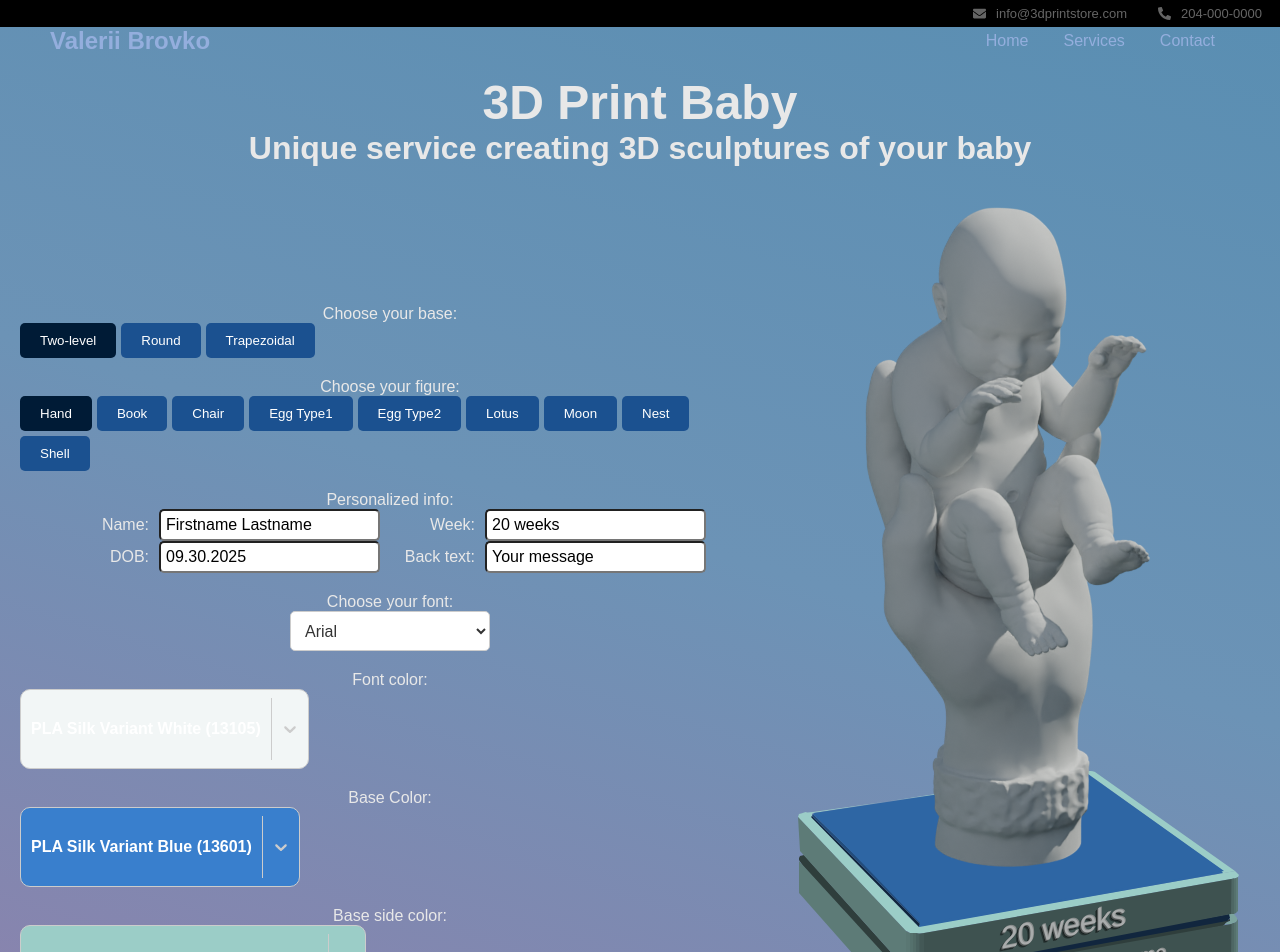
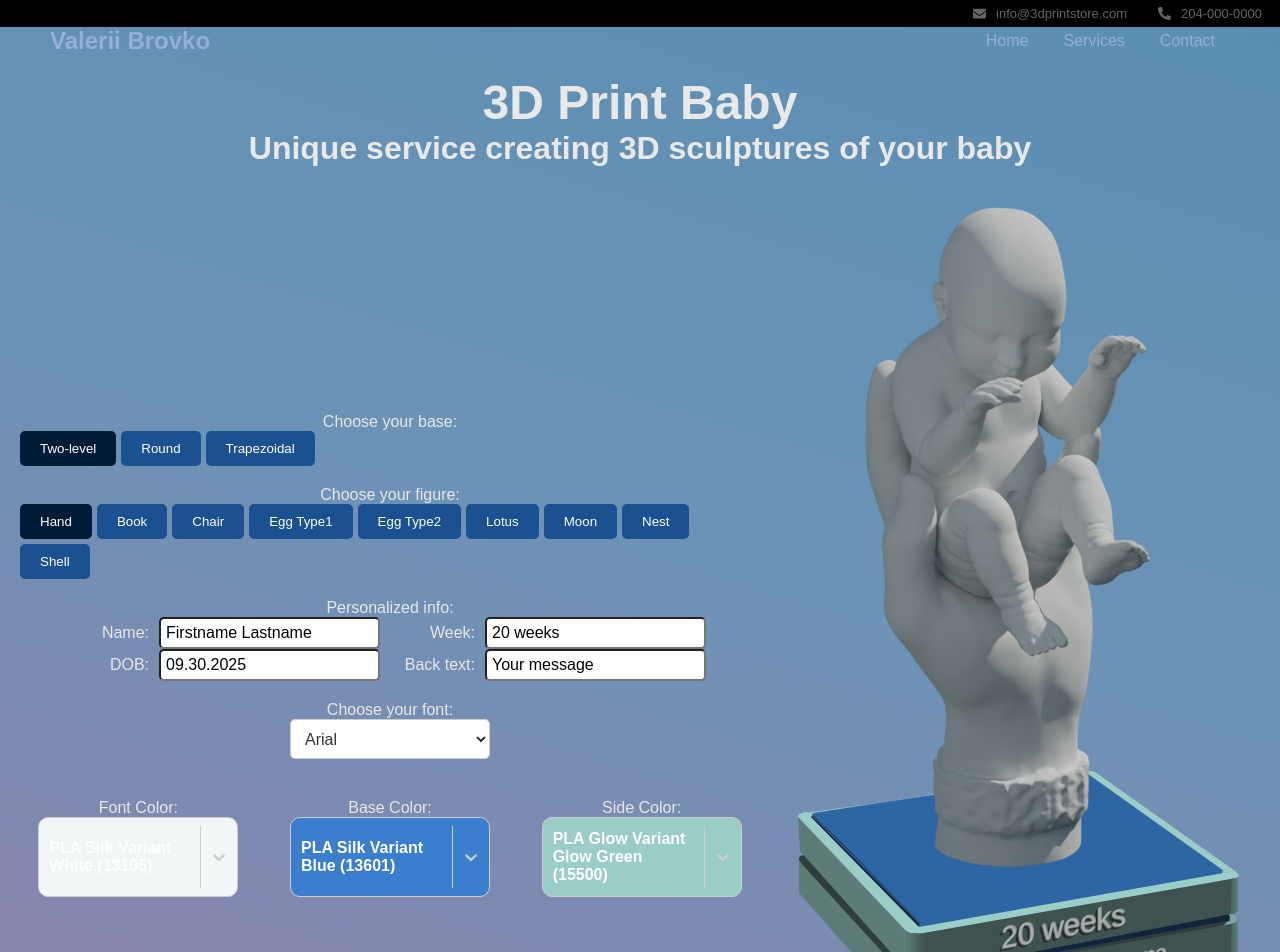
Before and after one commit to lucasliu2019/next_printstore, a Next.js app: page /baby3d in a window 1280 px wide. Shown: the top 952 px of the page. Built offline with nearby package versions, Linux system fonts and the light colour scheme.

Commit message:
button update

```diff
--- a/src/app/baby3d/page.module.css
+++ b/src/app/baby3d/page.module.css
@@ -152,6 +152,24 @@
 
 .color_button:focus {
   outline: 2px solid black; /* Add focus outline for accessibility */
+}
+
+.color_fieldsets {
+  width: 100%;
+  display: flex; /* Use flexbox for horizontal alignment */
+  gap: 15px; /* Add spacing between fieldsets */
+  margin-top: 20px; /* Add spacing above the container */
+}
+
+.fieldset_color {
+  flex: 1; /* Allow fieldsets to grow and take equal space */
+  min-width: 200px; /* Set a minimum width for smaller screens */
+  max-width: 300px; /* Optional: Limit the maximum width of the fieldset */
+  display: flex;
+  align-items: center; /* Vertically center the buttons */
+  justify-content: center; /* Horizontally center the buttons */
+  gap: 5px; /* Add spacing between buttons */
+  border: none;
 }
 
 .fieldset {
--- a/src/app/baby3d/page.tsx
+++ b/src/app/baby3d/page.tsx
@@ -352,12 +352,10 @@ export default function About() {
             </select>
           </fieldset>
 
+{ isSmallScreen && (
+  <>
           <fieldset className={`${styles.fieldset} ${styles.fieldset_fontC}`}>
             <legend className={styles.fieldset_legend}>Font color:</legend>
-            {/* <p className={styles.fieldset_display}>{colors[fontColor].name}</p> */}
-
-            {isSmallScreen ? (/*  */
-              // Render a dropdown selector for small screens
               <Select
                 options={colorOptions}
                 value={colorOptions[fontColor]}
@@ -397,8 +395,101 @@ export default function About() {
                   }),
                 }}
               />
-            ) : (
-              // Render buttons for larger screens
+          </fieldset>
+
+          <fieldset className={`${styles.fieldset} ${styles.fieldset_baseC}`}>
+            <legend className={styles.fieldset_legend}>Base Color:</legend>
+            {/* <p className={styles.fieldset_display}>{colors[baseColor].name}</p> */}
+              <Select
+                options={colorOptions}
+                value={colorOptions[baseColor]}
+                onChange={(selectedOption) => {
+                  if (selectedOption) {
+                    setBaseColor(selectedOption.value);
+                  }
+                }}
+                menuPlacement="top" // Open the dropdown menu upward
+                isSearchable={false} // Disable typing in the dropdown
+                styles={{
+                  option: (provided, state) => ({
+                    ...provided,
+                    backgroundColor: state.data.color,
+                    color: "black",
+                    whiteSpace: "nowrap", // Prevent text wrapping
+                    overflow: "hidden", // Hide overflowing content
+                    textOverflow: "ellipsis", // Add ellipsis for overflowing text
+                  }),
+                  singleValue: (provided, state) => ({
+                    ...provided,
+                    height: "22px", /* Set the height */
+                    backgroundColor: state.data.color,
+                    color: state.data.color,
+                  }),
+                  control: (provided) => ({
+                    ...provided,
+                    height: "40px", /* Set the height */
+                    width: "100%", // Set the width of the dropdown
+                    border: "1px solid #ccc",
+                    borderRadius: "5px",
+                  }),
+                  menu: (provided) => ({
+                    ...provided,
+                    zIndex: 9999, // Ensure the dropdown menu is on top
+                    width: "100%", // Ensure the dropdown menu matches the control width
+                  }),
+                }}
+              />
+          </fieldset>
+
+          <fieldset className={`${styles.fieldset} ${styles.fieldset_sideC}`}>
+            <legend className={styles.fieldset_legend}>Base side color:</legend>
+            {/* <p className={styles.fieldset_display}>{colors[sideColor].name}</p> */}
+              <Select
+                options={colorOptions}
+                value={colorOptions[sideColor]}
+                onChange={(selectedOption) => {
+                  if (selectedOption) {
+                    setSideColor(selectedOption.value);
+                  }
+                }}
+                menuPlacement="top" // Open the dropdown menu upward
+                isSearchable={false} // Disable typing in the dropdown
+                styles={{
+                  option: (provided, state) => ({
+                    ...provided,
+                    backgroundColor: state.data.color,
+                    color: "black",
+                    whiteSpace: "nowrap", // Prevent text wrapping
+                    overflow: "hidden", // Hide overflowing content
+                    textOverflow: "ellipsis", // Add ellipsis for overflowing text
+                  }),
+                  singleValue: (provided, state) => ({
+                    ...provided,
+                    height: "22px", /* Set the height */
+                    backgroundColor: state.data.color,
+                    color: state.data.color,
+                  }),
+                  control: (provided) => ({
+                    ...provided,
+                    height: "40px", /* Set the height */
+                    width: "100%", // Set the width of the dropdown
+                    border: "1px solid #ccc",
+                    borderRadius: "5px",
+                  }),
+                  menu: (provided) => ({
+                    ...provided,
+                    zIndex: 9999, // Ensure the dropdown menu is on top
+                    width: "100%", // Ensure the dropdown menu matches the control width
+                  }),
+                }}
+              />
+          </fieldset>
+            </>
+)}
+
+          {!isSmallScreen && (<div className={styles.color_fieldsets}>
+            <fieldset className={styles.fieldset_color}>
+              <legend className={styles.fieldset_legend}>Font Color:</legend>
               <Select
                 options={colorOptions}
                 value={colorOptions[fontColor]} // Display the selected color
@@ -413,7 +504,7 @@ export default function About() {
                   control: (provided) => ({
                     ...provided,
                     height: "80px", // Set the height of the dropdown
-                    width: "100%", // Set the width of the dropdown
+                    width: "200px", // Set the width of the dropdown
                     borderRadius: "10px", // Add rounded corners
                     display: "flex",
                     alignItems: "center", // Center align the content
@@ -424,6 +515,8 @@ export default function About() {
                   singleValue: (provided) => ({
                     ...provided,
                     color: "white", // Set the text color for the selected value
+                    whiteSpace: "normal", // Allow text wrapping
+                    wordWrap: "break-word", // Break long words if necessary
                   }),
                   option: (provided, state) => ({
                     ...provided,
@@ -440,76 +533,10 @@ export default function About() {
                   }),
                 }}
               />
-
-              // <>
-              //   <div className={styles.color_selection}>
-              //     {colors.map((color, index) => (
-              //       <button
-              //         key={index}
-              //         type="button"
-              //         className={styles.color_button}
-              //         style={{
-              //           backgroundColor: color.value,
-              //           border: fontColor === index ? "2px solid white" : "none",
-              //         }}
-              //         onClick={() => {
-              //           setFontColor(index);
-              //         }} // Update base_polygon color
-              //         title={color.name} // Tooltip with the color name
-              //       ></button>
-              //     ))}
-              //   </div>
-              // </>
-            )}
             </fieldset>
 
-          <fieldset className={`${styles.fieldset} ${styles.fieldset_baseC}`}>
+            <fieldset className={styles.fieldset_color}>
               <legend className={styles.fieldset_legend}>Base Color:</legend>
-            {/* <p className={styles.fieldset_display}>{colors[baseColor].name}</p> */}
-
-            {isSmallScreen ? (
-              // Render a dropdown selector for small screens
-              <Select
-                options={colorOptions}
-                value={colorOptions[baseColor]}
-                onChange={(selectedOption) => {
-                  if (selectedOption) {
-                    setBaseColor(selectedOption.value);
-                  }
-                }}
-                menuPlacement="top" // Open the dropdown menu upward
-                isSearchable={false} // Disable typing in the dropdown
-                styles={{
-                  option: (provided, state) => ({
-                    ...provided,
-                    backgroundColor: state.data.color,
-                    color: "black",
-                    whiteSpace: "nowrap", // Prevent text wrapping
-                    overflow: "hidden", // Hide overflowing content
-                    textOverflow: "ellipsis", // Add ellipsis for overflowing text
-                  }),
-                  singleValue: (provided, state) => ({
-                    ...provided,
-                    height: "22px", /* Set the height */
-                    backgroundColor: state.data.color,
-                    color: state.data.color,
-                  }),
-                  control: (provided) => ({
-                    ...provided,
-                    height: "40px", /* Set the height */
-                    width: "100%", // Set the width of the dropdown
-                    border: "1px solid #ccc",
-                    borderRadius: "5px",
-                  }),
-                  menu: (provided) => ({
-                    ...provided,
-                    zIndex: 9999, // Ensure the dropdown menu is on top
-                    width: "100%", // Ensure the dropdown menu matches the control width
-                  }),
-                }}
-              />
-            ) : (
-              // Render buttons for larger screens
               <Select
                 options={colorOptions}
                 value={colorOptions[baseColor]} // Display the selected color
@@ -524,7 +551,7 @@ export default function About() {
                   control: (provided) => ({
                     ...provided,
                     height: "80px", // Set the height of the dropdown
-                    width: "100%", // Set the width of the dropdown
+                    width: "200px", // Set the width of the dropdown
                     borderRadius: "10px", // Add rounded corners
                     display: "flex",
                     alignItems: "center", // Center align the content
@@ -535,6 +562,8 @@ export default function About() {
                   singleValue: (provided) => ({
                     ...provided,
                     color: "white", // Set the text color for the selected value
+                    whiteSpace: "normal", // Allow text wrapping
+                    wordWrap: "break-word", // Break long words if necessary
                   }),
                   option: (provided, state) => ({
                     ...provided,
@@ -551,73 +580,10 @@ export default function About() {
                   }),
                 }}
               />
-              // <div className={styles.color_selection}>
-              //   {colors.map((color, index) => (
-              //     <button
-              //       key={index}
-              //       type="button"
-              //       className={styles.color_button}
-              //       style={{
-              //         backgroundColor: color.value,
-              //         border: baseColor === index ? "2px solid white" : "none",
-              //       }}
-              //       onClick={() => {
-              //         setBaseColor(index);
-              //       }} // Update base_polygon color
-              //       title={color.name} // Tooltip with the color name
-              //     ></button>
-              //   ))}
-              // </div>
-            )}
             </fieldset>
 
-          <fieldset className={`${styles.fieldset} ${styles.fieldset_sideC}`}>
-            <legend className={styles.fieldset_legend}>Base side color:</legend>
-            {/* <p className={styles.fieldset_display}>{colors[sideColor].name}</p> */}
-
-            {isSmallScreen ? (
-              // Render a dropdown selector for small screens
-              <Select
-                options={colorOptions}
-                value={colorOptions[sideColor]}
-                onChange={(selectedOption) => {
-                  if (selectedOption) {
-                    setSideColor(selectedOption.value);
-                  }
-                }}
-                menuPlacement="top" // Open the dropdown menu upward
-                isSearchable={false} // Disable typing in the dropdown
-                styles={{
-                  option: (provided, state) => ({
-                    ...provided,
-                    backgroundColor: state.data.color,
-                    color: "black",
-                    whiteSpace: "nowrap", // Prevent text wrapping
-                    overflow: "hidden", // Hide overflowing content
-                    textOverflow: "ellipsis", // Add ellipsis for overflowing text
-                  }),
-                  singleValue: (provided, state) => ({
-                    ...provided,
-                    height: "22px", /* Set the height */
-                    backgroundColor: state.data.color,
-                    color: state.data.color,
-                  }),
-                  control: (provided) => ({
-                    ...provided,
-                    height: "40px", /* Set the height */
-                    width: "100%", // Set the width of the dropdown
-                    border: "1px solid #ccc",
-                    borderRadius: "5px",
-                  }),
-                  menu: (provided) => ({
-                    ...provided,
-                    zIndex: 9999, // Ensure the dropdown menu is on top
-                    width: "100%", // Ensure the dropdown menu matches the control width
-                  }),
-                }}
-              />
-            ) : (
-
+            <fieldset className={styles.fieldset_color}>
+              <legend className={styles.fieldset_legend}>Side Color:</legend>
               <Select
                 options={colorOptions}
                 value={colorOptions[sideColor]} // Display the selected color
@@ -632,7 +598,7 @@ export default function About() {
                   control: (provided) => ({
                     ...provided,
                     height: "80px", // Set the height of the dropdown
-                    width: "100%", // Set the width of the dropdown
+                    width: "200px", // Set the width of the dropdown
                     borderRadius: "10px", // Add rounded corners
                     display: "flex",
                     alignItems: "center", // Center align the content
@@ -643,6 +609,8 @@ export default function About() {
                   singleValue: (provided) => ({
                     ...provided,
                     color: "white", // Set the text color for the selected value
+                    whiteSpace: "normal", // Allow text wrapping
+                    wordWrap: "break-word", // Break long words if necessary
                   }),
                   option: (provided, state) => ({
                     ...provided,
@@ -659,29 +627,14 @@ export default function About() {
                   }),
                 }}
               />
-
-              // <div className={styles.color_selection}>
-              //   {colors.map((color, index) => (
-              //     <button
-              //       key={index}
-              //       type="button"
-              //       className={styles.color_button}
-              //       style={{
-              //         backgroundColor: color.value,
-              //         border: sideColor === index ? "2px solid white" : "none",
-              //       }}
-              //       onClick={() => {
-              //         setSideColor(index);
-              //       }} // Update base_polygon color
-              //       title={color.name} // Tooltip with the color name
-              //     ></button>
-              //   ))}
-              // </div>
+            </fieldset>
+          </div>
           )}
-          </fieldset>
 
           {isExSmallScreen && renderViewFieldset()}
         </div>
+
+
 
         {/**************************  Right Card ******************************/}
         <div className={styles.right_container}>
```
Lines whose indentation alone changed are shown as unchanged.
